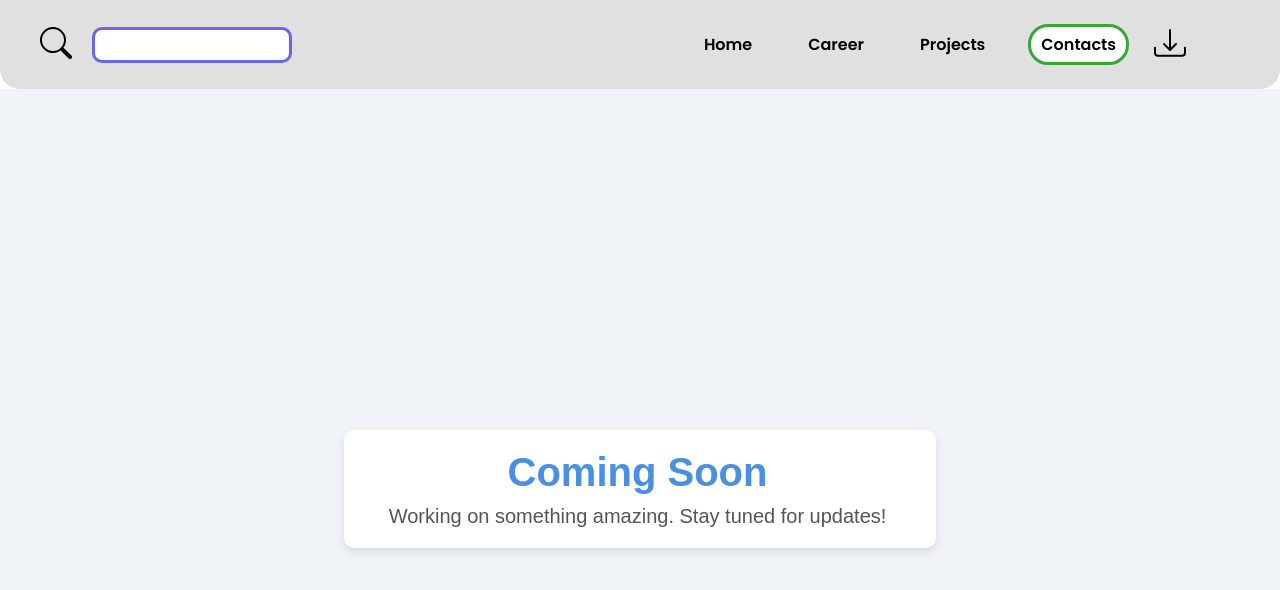
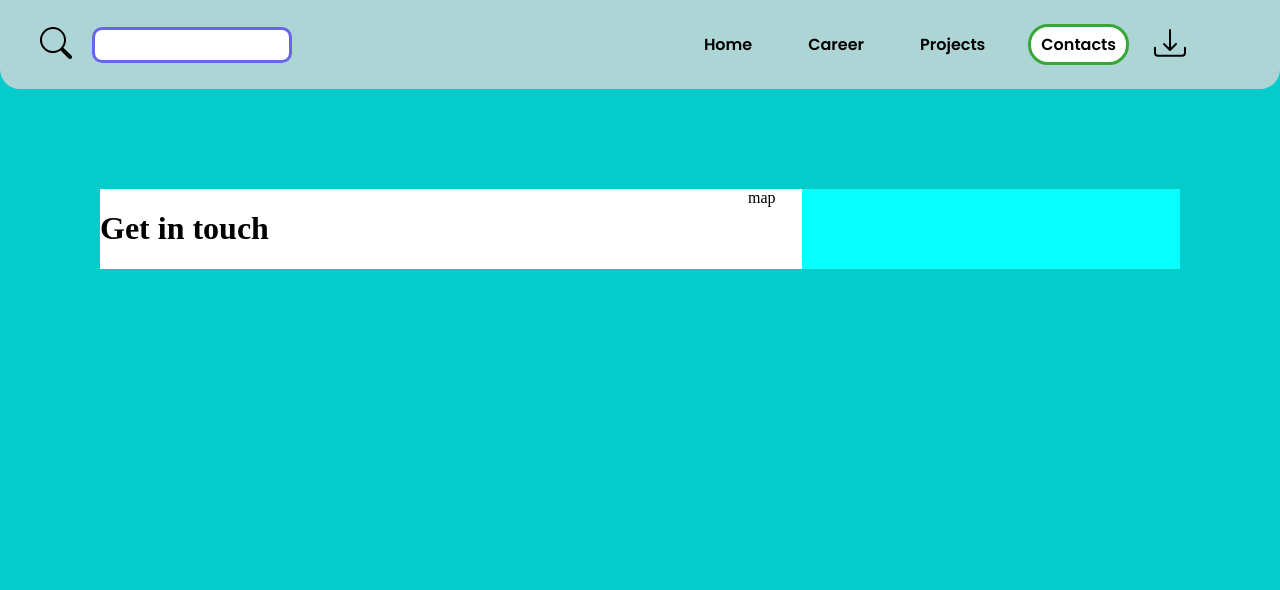
Before and after one commit to jimmanamel/Resume, a React (Create React App) app: page /Resume/Contacts in a window 1280 px wide. Shown: the top 590 px of the page. Built offline with nearby package versions, Linux system fonts and the light colour scheme.

Commit message:
Changing body color based on route and start on contacts

```diff
--- a/src/App.js
+++ b/src/App.js
@@ -1,29 +1,32 @@
-import {Routes, Route} from 'react-router-dom'
+import { Routes, Route } from "react-router-dom";
+import { MediaQueryProvider } from "./MediaQueryContext";
+import { useBodyClass } from "./CustomHooks";
 
-import { MediaQueryProvider } from "./MediaQueryContext";
 import NavbarContainer from "./Components/Navigation/NavbarContainer";
 import HomeContainer from "./Components/Home/HomeContainer";
 import CareerContainer from "./Components/Career/CareerContainer";
 import ProjectsContainer from "./Components/Projects/ProjectsContainer";
 import ContactsContainer from "./Components/Contacts/ContactsContainer";
 
-import './global.css'
-import './font.scss'
+import "./App.scss";
+import "./global.css";
+import "./font.scss";
 
-const App=()=> {
+const App = () => {
+  useBodyClass();
   return (
     <MediaQueryProvider>
       <NavbarContainer />
-        <Routes>
-          <Route>
-            <Route path="/Resume/" element={<HomeContainer />}/>
-            <Route path="/Resume/Career" element={<CareerContainer />}/>
-            <Route path="/Resume/Projects" element={<ProjectsContainer />}/>
-            <Route path="/Resume/Contacts" element={<ContactsContainer />}/>
-          </Route>
-        </Routes>
+      <Routes>
+        <Route>
+          <Route path="/Resume/" element={<HomeContainer />} />
+          <Route path="/Resume/Career" element={<CareerContainer />} />
+          <Route path="/Resume/Projects" element={<ProjectsContainer />} />
+          <Route path="/Resume/Contacts" element={<ContactsContainer />} />
+        </Route>
+      </Routes>
     </MediaQueryProvider>
   );
-}
+};
 
 export default App;
--- /dev/null
+++ b/src/App.scss
@@ -0,0 +1,10 @@
+$grey: #d9d9d9;
+
+.body{
+    &__grey{
+        background-color: rgba($grey, 20%);
+    }
+    &__lightBlue{
+        background-color: #05cbcb;
+    }
+}
--- /dev/null
+++ b/src/Components/Contacts/Contacts.scss
@@ -0,0 +1,14 @@
+.contactsContainer{
+    display: flex;
+    margin: 100px;
+    border: 20px;
+    background: linear-gradient(to right, rgb(255, 255, 255) 65%, #08ffff 35%);
+
+    &__forms{
+        width: 60%;
+    }
+
+    &__map{
+        width: 40%;
+    }
+}
--- a/src/Components/Contacts/ContactsContainer.js
+++ b/src/Components/Contacts/ContactsContainer.js
@@ -1,9 +1,14 @@
-import ComingSoonContainer from "../ComingSoon/ComingSoonContainer"
+import "./Contacts.scss";
 
-const ContactsContainer=()=>{
-    return(
-        <ComingSoonContainer/>
-    )
-}
+const ContactsContainer = () => {
+  return (
+    <div className="contactsContainer">
+      <div className="contactsContainer__forms">
+        <h1>Get in touch</h1>
+      </div>
+      <div className="contactsContainer__map">map</div>
+    </div>
+  );
+};
 
-export default ContactsContainer
+export default ContactsContainer;
--- /dev/null
+++ b/src/CustomHooks.js
@@ -0,0 +1,28 @@
+import { useEffect } from "react";
+import { useLocation } from "react-router-dom";
+
+function useBodyClass() {
+    const location = useLocation();
+
+    useEffect(() => {
+      const bodyClass = () => {
+        switch (location.pathname) {
+          case "/Resume/Projects":
+            return "body__grey";
+          case "/Resume/Contacts":
+            return "body__lightBlue";
+          default:
+            return "__noColor";
+        }
+      };
+
+      const currentClass = bodyClass();
+      document.body.classList.add(currentClass);
+
+      return () => {
+        document.body.classList.remove(currentClass);
+      };
+    }, [location.pathname]);
+  }
+
+export {useBodyClass}
```
